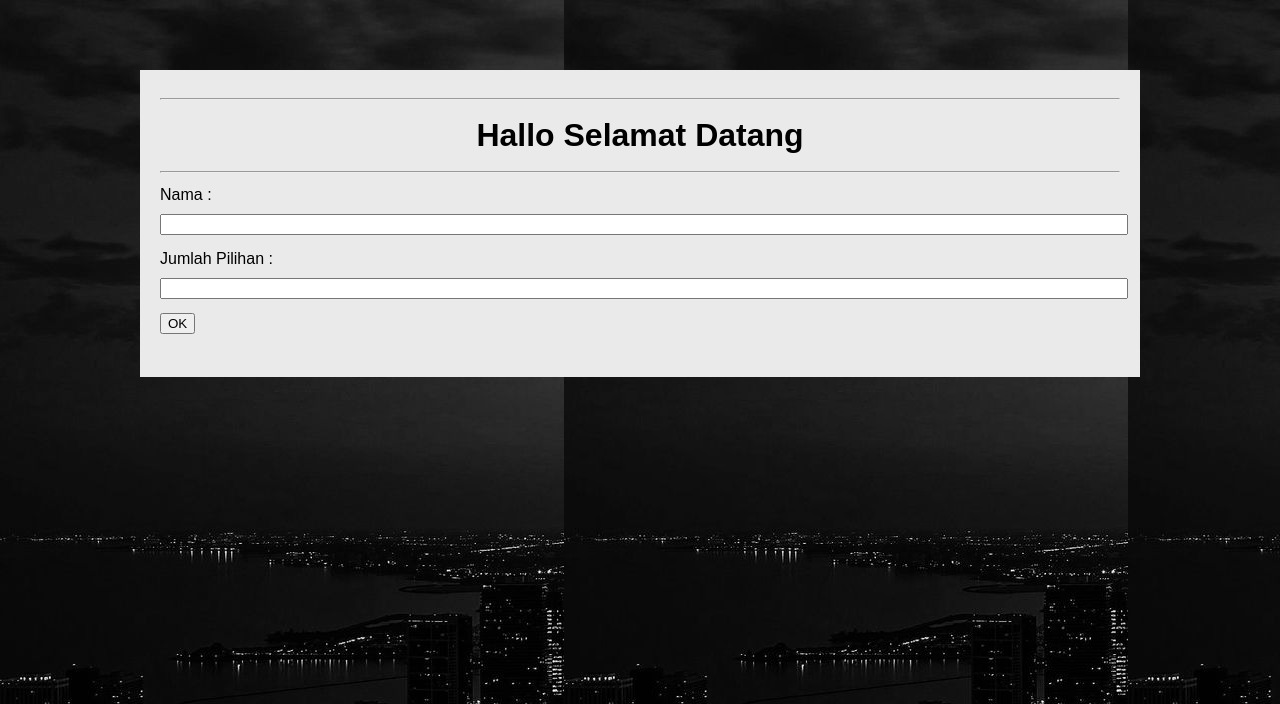
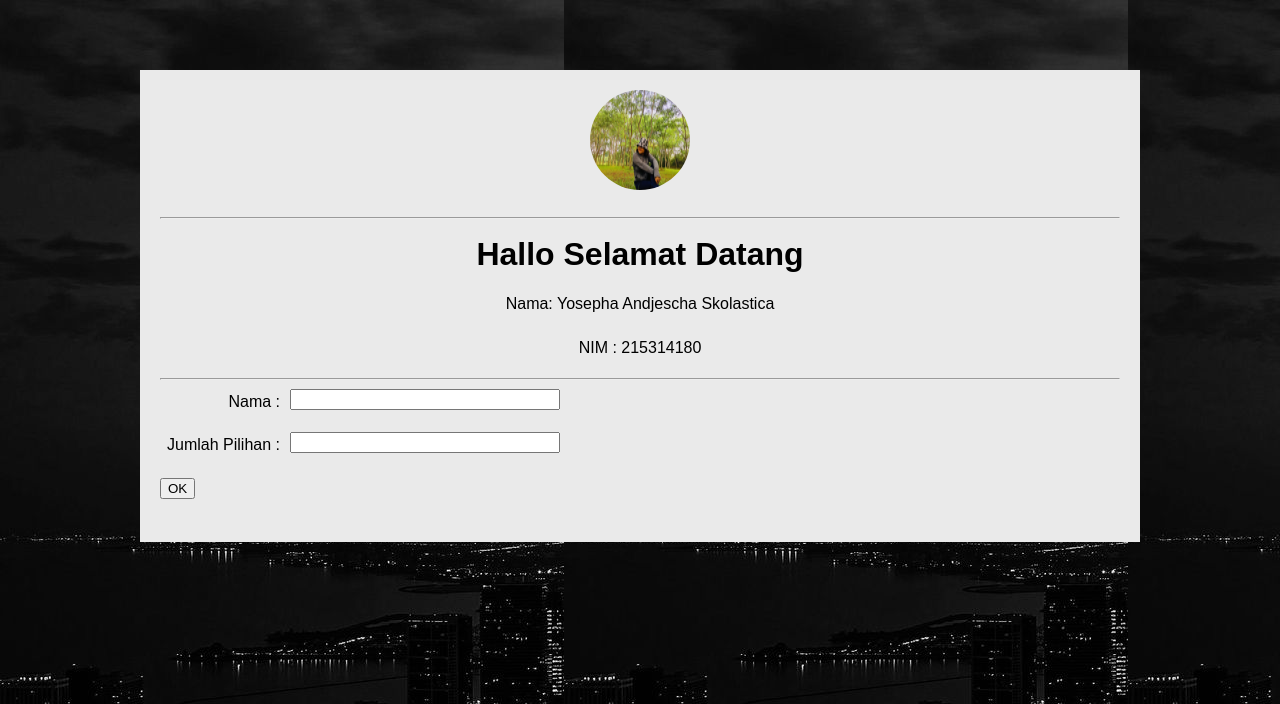
Before and after one commit to AndjeschaSkolastica/Pemograman-Berbasis-Platform, a PHP site: page /js.html in a window 1280 px wide. Shown: the top 704 px of the page. Run offline with PHP 8.4, Linux system fonts and the light colour scheme.

Commit message:
menyempurnaakan tugas JS yang belum selesai

```diff
--- a/Tugas JS/jeje.js
+++ b/Tugas JS/jeje.js
@@ -5,25 +5,32 @@ document.addEventListener("DOMContentLoaded", function() {
 function displayInputs() {
     const form = document.getElementById("myForm");
     const nama = form.nama.value.trim();
+
+    // Error-trapping for Nama
+    if (!nama.match(/^[A-Za-z\s]+$/)) { // Check if nama contains only letters and spaces
+        alert("Nama harus berisi huruf saja. Mohon masukkan nama yang valid.");
+        return;
+    }
+
+    // Capitalize first letter of each word in nama
+    const capitalizedNama = nama.replace(/\b\w/g, c => c.toUpperCase());
+
+    // Update nama input value with capitalizedNama
+    form.nama.value = capitalizedNama;
+
     const jumlahPilihan = parseInt(form.jumlahPilihan.value);
+
+    // Error-trapping for jumlahPilihan
+    if (isNaN(jumlahPilihan)) {
+        alert("Input jumlah pilihan harus berupa angka. Mohon masukkan angka.");
+        return;
+    }
+
     const inputContainer = document.getElementById("inputContainer");
-    const outputContainer = document.getElementById("outputContainer");
-    const okButton = document.querySelector('input[type="button"][value="OK"]');
-    const submitButton = document.createElement("input");
-
-    // Disable nama input, jumlahPilihan input, and OK button
-    form.nama.disabled = true;
-    form.jumlahPilihan.disabled = true;
-    okButton.disabled = true;
 
     // Remove existing input rows
     while (inputContainer.firstChild) {
         inputContainer.removeChild(inputContainer.firstChild);
-    }
-
-    // Remove existing output rows
-    while (outputContainer.firstChild) {
-        outputContainer.removeChild(outputContainer.firstChild);
     }
 
     // Create input rows
@@ -51,16 +58,35 @@ function displayInputs() {
     }
 
     // Create submit button
+    const submitButton = document.createElement("input");
     submitButton.type = "button";
     submitButton.value = "Submit";
-    submitButton.onclick = function() {
+
+    submitButton.addEventListener("click", function() {
+        const isFilled = options.every(option => option.value.trim() !== "");
+        if (!isFilled) {
+            alert("Semua pilihan harus diisi. Mohon lengkapi semua pilihan.");
+            return;
+        }
         displayOutput(options);
         // Submit button remains visible
         options.forEach(option => option.disabled = true); // Disable all input options
-    };
+        submitButton.disabled = true; // Disable submit button
+    });
+
+    // Disable nama input, jumlahPilihan input, and OK button
+    form.nama.disabled = true;
+    form.jumlahPilihan.disabled = true;
+    document.querySelector('input[type="button"][value="OK"]').disabled = true;
+
+    const outputContainer = document.getElementById("outputContainer");
+
+    // Remove existing output rows
+    while (outputContainer.firstChild) {
+        outputContainer.removeChild(outputContainer.firstChild);
+    }
 
     outputContainer.appendChild(submitButton);
-
 }
 
 function displayOutput(options) {
@@ -73,24 +99,9 @@ function displayOutput(options) {
         outputContainer.removeChild(outputContainer.firstChild);
     }
 
-    // Create submit button
-    const submitButton = document.createElement("input");
-    submitButton.type = "button";
-    submitButton.value = "Submit";
-    submitButton.onclick = function() {
-        displayOutput(options);
-        // Disable submit button after it's clicked
-        submitButton.disabled = true;
-
-        // Submit button remains visible
-        options.forEach(option => option.disabled = true); // Disable all input options
-    };
-
-    outputContainer.appendChild(submitButton);
-
     // Create radio buttons
     const radioContainer = document.createElement("div");
-    radioContainer.className = "form-group";
+    radioContainer.className = "form-group radioContainer";
 
     const radioLabel = document.createElement("label");
     radioLabel.textContent = "Pilih Salah Satu:";
@@ -124,35 +135,39 @@ function displayOutput(options) {
     finalSubmitButton.onclick = function() {
         const selectedOption = document.querySelector('input[name="selectedOption"]:checked');
         if (selectedOption) {
-            const selectedText = selectedOption.nextSibling.textContent;
-            const selectedValue = selectedOption.value;
+            const options = [];
+            const jumlahPilihan = parseInt(document.getElementById("jumlahPilihan").value);
 
-            // Create the message to display
-            const message = `Hallo, nama saya ${nama}, saya mempunyai sejumlah ${options.length} pilihan yaitu: `;
-            const choices = options.map(option => option.value).join(', ');
-            const finalMessage = `${message}${choices}, dan saya memilih ${selectedText}`;
+            for (let i = 1; i <= jumlahPilihan; i++) {
+                options.push(document.getElementById(`teksPilihan${i}`).value);
+            }
 
-            // Remove existing input and output elements
+            const message = `Hallo, nama saya ${nama}, saya mempunyai sejumlah ${jumlahPilihan} pilihan yaitu: `;
+            const finalMessage = `${message}${options.join(', ')}, dan saya memilih ${selectedOption.nextSibling.textContent}`;
+
+            // Remove form and output elements
+            form.style.display = "none";
+            outputContainer.style.display = "none";
+
+            // Remove input rows
+            const inputContainer = document.getElementById("inputContainer");
             while (inputContainer.firstChild) {
                 inputContainer.removeChild(inputContainer.firstChild);
-            }
-
-            while (outputContainer.firstChild) {
-                outputContainer.removeChild(outputContainer.firstChild);
             }
 
             // Create a new paragraph element to display the final message
             const finalParagraph = document.createElement('p');
             finalParagraph.textContent = finalMessage;
 
-            // Append the final message to the output container
-            outputContainer.appendChild(finalParagraph);
+            // Insert the final message below the "header" element
+            const header = document.querySelector('.header');
+            header.parentNode.insertBefore(finalParagraph, header.nextSibling);
         } else {
             alert("Silakan pilih salah satu opsi.");
         }
     };
 
+    outputContainer.appendChild(finalSubmitButton);
 
 
-    outputContainer.appendChild(finalSubmitButton);
 }
--- a/Tugas JS/js.css
+++ b/Tugas JS/js.css
@@ -15,9 +15,15 @@ body {
 .header {
     text-align: center;
 }
+.header img {
+    width: 100px; /* Sesuaikan ukuran sesuai kebutuhan */
+    height: 100px; /* Sesuaikan ukuran sesuai kebutuhan */
+    border-radius: 50%; /* Agar gambar bundar */
+    margin-bottom: 10px;
+}
 
 .form-control {
-    width: 100%;
+    width: 300px;
     display: block;
     margin-bottom: 10px;
 }
@@ -25,6 +31,25 @@ body {
 label {
     display: block;
     margin-bottom: 5px;
+}
+
+/* CSS untuk mengatur tata letak elemen di sebelah kiri dari kotak input */
+.labelInputContainer {
+    display: flex;
+    align-items: center;
+    justify-content: flex-start;
+    margin-bottom: 10px;
+    width: 400px;
+}
+
+.labelInputContainer label {
+    flex: 0 0 120px; /* Lebar tetap untuk label */
+    text-align: right; /* Arahkan teks label ke kanan */
+    margin-right: 10px; /* Jarak antara label dan kotak input */
+}
+
+.labelInputContainer input {
+    flex: 1; /* Kotak input menempati sisa ruang yang tersedia */
 }
 
 #inputContainer,
@@ -35,3 +60,17 @@ label {
 .inputRow {
     margin-bottom: 10px;
 }
+
+.radioContainer {
+    display: flex;
+    flex-direction: column;
+}
+
+.radioContainer div {
+    display: flex;
+    align-items: center;
+}
+
+.radioContainer label {
+    margin-left: 10px; /* Atur jarak antara radio button dan teks */
+}
--- a/Tugas JS/js.html
+++ b/Tugas JS/js.html
@@ -4,26 +4,30 @@
     <meta charset="UTF-8">
     <meta name="viewport" content="width=device-width, initial-scale=1.0">
 
-    <title>Form Example</title>
+    <title>Tugas JS </title>
     <link rel="stylesheet" type="text/css" href="js.css">
 </head>
 <body>
     <div class="top-bar"></div>
     <div class="container">
         <div class="header">
+            <img src="IMG-20210822-WA0057.png" alt="My Photo">
             <hr>
-            <h1 class="Judul">Hallo Selamat Datang </h1>
+            <h1 class="Judul">Hallo Selamat Datang</h1>
+            <p>Nama: Yosepha Andjescha Skolastica </p>
+            <p>NIM : 215314180</p>
             <hr>
         </div>
         <form id="myForm">
-            <div>
+            <div class="labelInputContainer">
                 <label for="nama">Nama :</label>
                 <input type="text" id="nama" name="nama" pattern="[A-Za-z\s]+" title="Nama harus menggunakan huruf" class="form-control">
             </div>
-            <div>
+            <div class="labelInputContainer">
                 <label for="jumlahPilihan">Jumlah Pilihan :</label>
                 <input type="number" id="jumlahPilihan" name="jumlahPilihan" min="1" max="10" class="form-control">
             </div>
+
             <input type="button" value="OK" onclick="displayInputs()">
         </form>
         <div id="inputContainer"></div>
```
Also changed, not shown: Tugas JS/IMG-20210822-WA0057.png (added).
